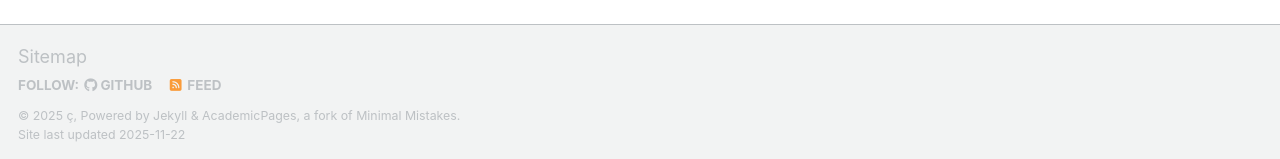
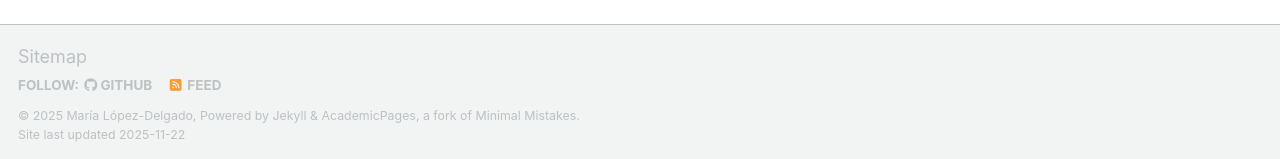
Before and after one commit to maria-lopez-delgado/maria-lopez-delgado.github.io, a Jekyll site: the page built from _pages/about.md, in a window 1280 px wide and 900 px high, scrolled down 2880 px. Shown: the part 738-897 px from the top of the window. Built offline with Jekyll 4.4.1, drawn with Linux system fonts in a browser that asks for light colours; some web fonts are replaced; a script that is not in the unit is left out.

Commit message:
update name

```diff
--- a/_config.yml
+++ b/_config.yml
@@ -11,7 +11,7 @@ locale                   : "en-US"
 site_theme               : "default" # Currently available options are "default", "air"
 title                    : ""
 title_separator          : "-"
-name                     : &name "ç"
+name                     : &name "María López-Delgado"
 description              : &description "Maria's portfolio"   # Update this with a general description of your site, this is the default if not overridden by a page
 url                      : https://maria-lopez-delgado.github.io # The base hostname & protocol for your site e.g. "https://[your GitHub username].github.io",
                                                            # or if you already have some other page hosted on Github then use "https://[your GitHub username].github.io/[Your Repo Name]"
```
